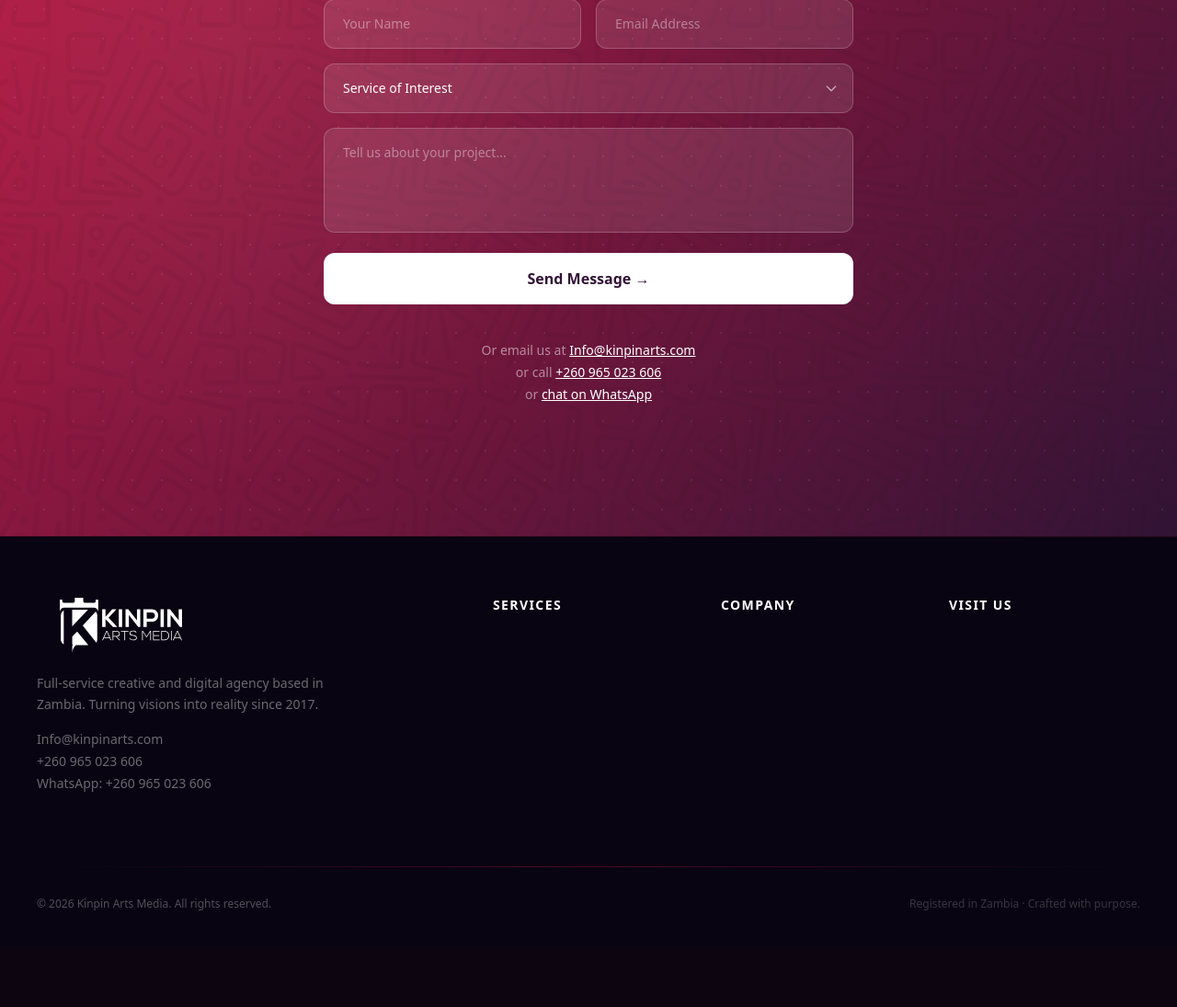
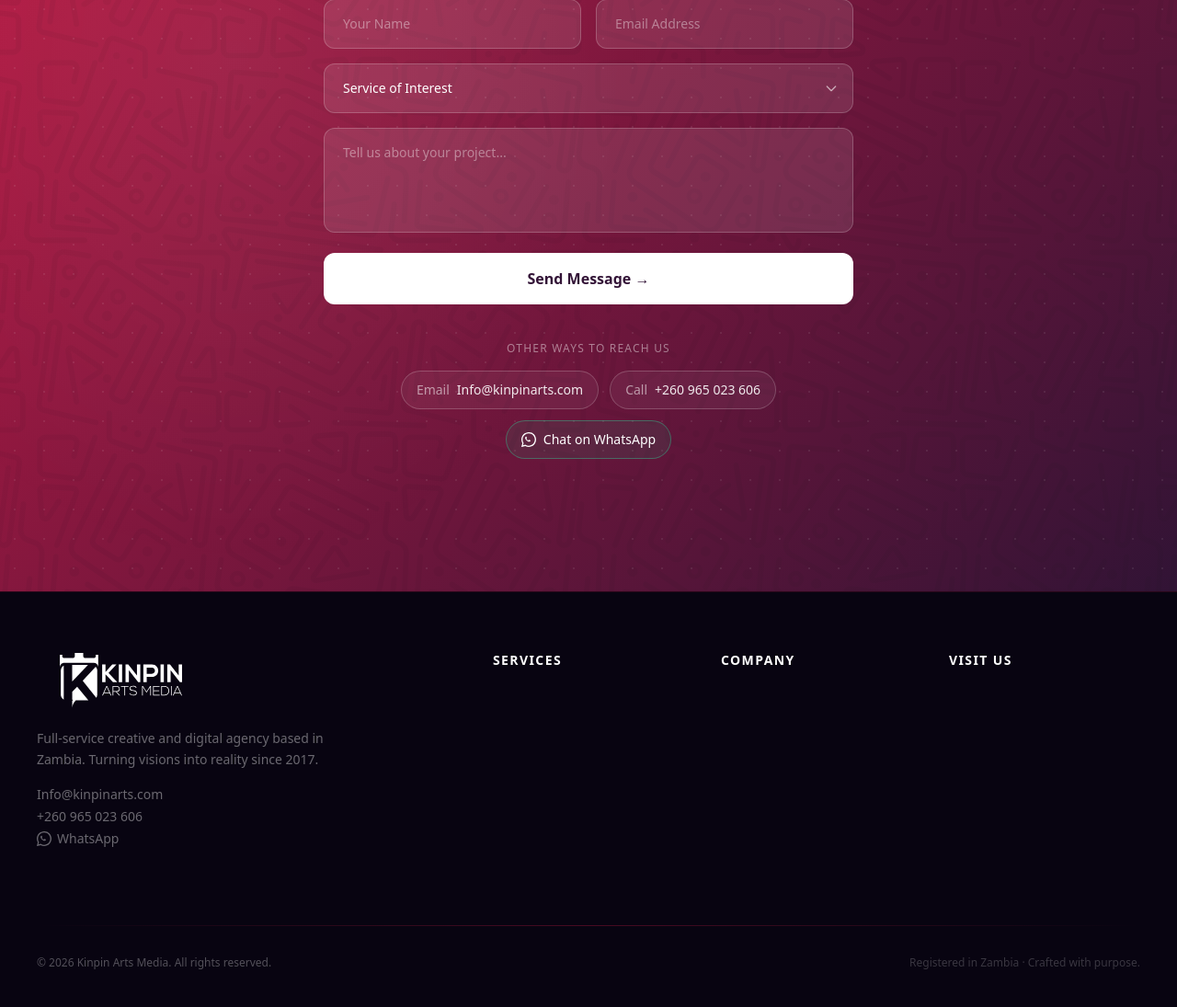
Before and after one commit to KasubaR/Kinpin-Arts-Media, a Django app: template templates/core/home.html in a window 1280 px wide. Shown: the part 4343-5438 px from the top of the page at 92% size. Before the commit the page ends 5333 px from the top, so only its background shows below. Run offline with Django 4.2, Linux system fonts and the light colour scheme; the template is opened without the code that fills it, so the values that code supplies are empty; some libraries are stand-ins or nearby versions.

Commit message:
conatact number info change

```diff
--- a/templates/core/home.html
+++ b/templates/core/home.html
@@ -343,11 +343,24 @@
         </button>
       </form>
 
-      <div class="mt-10 max-w-xl mx-auto text-left space-y-6">
-        <div class="text-white/50 font-body text-sm text-center space-y-1">
-          <div>Or email us at <a href="mailto:Info@kinpinarts.com" class="text-white underline hover:text-white/80">Info@kinpinarts.com</a></div>
-          <div>or call <a href="tel:+260965023606" class="text-white underline hover:text-white/80">+260 965 023 606</a></div>
-          <div>or <a href="https://wa.me/260965023606" target="_blank" rel="noopener noreferrer" class="text-white underline hover:text-white/80">chat on WhatsApp</a></div>
+      <div class="mt-10 max-w-xl mx-auto">
+        <p class="font-body text-white/45 text-xs uppercase tracking-widest text-center mb-4">Other ways to reach us</p>
+        <div class="flex flex-wrap justify-center gap-3">
+          <a href="mailto:Info@kinpinarts.com" class="inline-flex items-center gap-2 rounded-full border border-white/20 bg-white/5 px-4 py-2.5 text-sm font-body text-white/90 hover:bg-white/10 hover:border-white/35 transition-colors">
+            <span class="text-white/55">Email</span>
+            <span>Info@kinpinarts.com</span>
+          </a>
+          <a href="tel:+260965023606" class="inline-flex items-center gap-2 rounded-full border border-white/20 bg-white/5 px-4 py-2.5 text-sm font-body text-white/90 hover:bg-white/10 hover:border-white/35 transition-colors">
+            <span class="text-white/55">Call</span>
+            <span>+260 965 023 606</span>
+          </a>
+          <a href="https://wa.me/260965023606" target="_blank" rel="noopener noreferrer" class="inline-flex items-center gap-2 rounded-full border border-emerald-400/40 bg-emerald-500/10 px-4 py-2.5 text-sm font-body text-white hover:bg-emerald-500/20 hover:border-emerald-300/60 transition-colors">
+            <svg xmlns="http://www.w3.org/2000/svg" viewBox="0 0 32 32" fill="currentColor" class="w-4 h-4" aria-hidden="true">
+              <path d="M19.11 17.27c-.29-.14-1.7-.84-1.96-.94-.26-.1-.45-.14-.64.14-.19.29-.73.94-.9 1.13-.17.19-.33.22-.62.07-.29-.14-1.2-.44-2.28-1.41-.84-.75-1.4-1.68-1.56-1.96-.16-.29-.02-.44.12-.58.12-.12.29-.33.43-.5.14-.17.19-.29.29-.48.1-.19.05-.36-.02-.5-.07-.14-.64-1.55-.88-2.12-.23-.55-.47-.47-.64-.48h-.55c-.19 0-.5.07-.76.36-.26.29-1 1-.97 2.45.02 1.45 1.04 2.85 1.19 3.05.14.19 2.03 3.1 4.92 4.34.69.3 1.23.48 1.65.61.69.22 1.32.19 1.81.12.55-.08 1.7-.69 1.94-1.36.24-.67.24-1.24.17-1.36-.07-.12-.26-.19-.55-.33z"/>
+              <path d="M27.52 4.48A15.86 15.86 0 0 0 16 0C7.16 0 0 7.16 0 16c0 2.82.74 5.57 2.14 8l-2.27 8.29 8.49-2.23A15.92 15.92 0 0 0 16 32c8.84 0 16-7.16 16-16 0-4.28-1.67-8.3-4.48-11.52zM16 29.27c-2.45 0-4.86-.65-6.97-1.88l-.5-.29-5.04 1.32 1.35-4.91-.33-.51A13.2 13.2 0 0 1 2.73 16C2.73 8.67 8.67 2.73 16 2.73c3.53 0 6.85 1.37 9.35 3.87 2.5 2.5 3.87 5.82 3.87 9.4-.01 7.33-5.95 13.27-13.22 13.27z"/>
+            </svg>
+            <span>Chat on WhatsApp</span>
+          </a>
         </div>
       </div>
     </div>
--- a/templates/partials/site_footer.html
+++ b/templates/partials/site_footer.html
@@ -12,7 +12,13 @@
         <div class="mt-4 space-y-1">
           <a href="mailto:Info@kinpinarts.com" class="block font-body text-white/40 text-sm hover:text-white transition-colors">Info@kinpinarts.com</a>
           <a href="tel:+260965023606" class="block font-body text-white/40 text-sm hover:text-white transition-colors">+260 965 023 606</a>
-          <a href="https://wa.me/260965023606" target="_blank" rel="noopener noreferrer" class="block font-body text-white/40 text-sm hover:text-white transition-colors">WhatsApp: +260 965 023 606</a>
+          <a href="https://wa.me/260965023606" target="_blank" rel="noopener noreferrer" class="font-body text-white/40 text-sm hover:text-white transition-colors inline-flex items-center gap-1.5">
+            <svg xmlns="http://www.w3.org/2000/svg" viewBox="0 0 32 32" fill="currentColor" class="w-4 h-4" aria-hidden="true">
+              <path d="M19.11 17.27c-.29-.14-1.7-.84-1.96-.94-.26-.1-.45-.14-.64.14-.19.29-.73.94-.9 1.13-.17.19-.33.22-.62.07-.29-.14-1.2-.44-2.28-1.41-.84-.75-1.4-1.68-1.56-1.96-.16-.29-.02-.44.12-.58.12-.12.29-.33.43-.5.14-.17.19-.29.29-.48.1-.19.05-.36-.02-.5-.07-.14-.64-1.55-.88-2.12-.23-.55-.47-.47-.64-.48h-.55c-.19 0-.5.07-.76.36-.26.29-1 1-.97 2.45.02 1.45 1.04 2.85 1.19 3.05.14.19 2.03 3.1 4.92 4.34.69.3 1.23.48 1.65.61.69.22 1.32.19 1.81.12.55-.08 1.7-.69 1.94-1.36.24-.67.24-1.24.17-1.36-.07-.12-.26-.19-.55-.33z"/>
+              <path d="M27.52 4.48A15.86 15.86 0 0 0 16 0C7.16 0 0 7.16 0 16c0 2.82.74 5.57 2.14 8l-2.27 8.29 8.49-2.23A15.92 15.92 0 0 0 16 32c8.84 0 16-7.16 16-16 0-4.28-1.67-8.3-4.48-11.52zM16 29.27c-2.45 0-4.86-.65-6.97-1.88l-.5-.29-5.04 1.32 1.35-4.91-.33-.51A13.2 13.2 0 0 1 2.73 16C2.73 8.67 8.67 2.73 16 2.73c3.53 0 6.85 1.37 9.35 3.87 2.5 2.5 3.87 5.82 3.87 9.4-.01 7.33-5.95 13.27-13.22 13.27z"/>
+            </svg>
+            <span>WhatsApp</span>
+          </a>
         </div>
         <div class="flex gap-4 mt-6">
           {% for social in social_links %}
```
